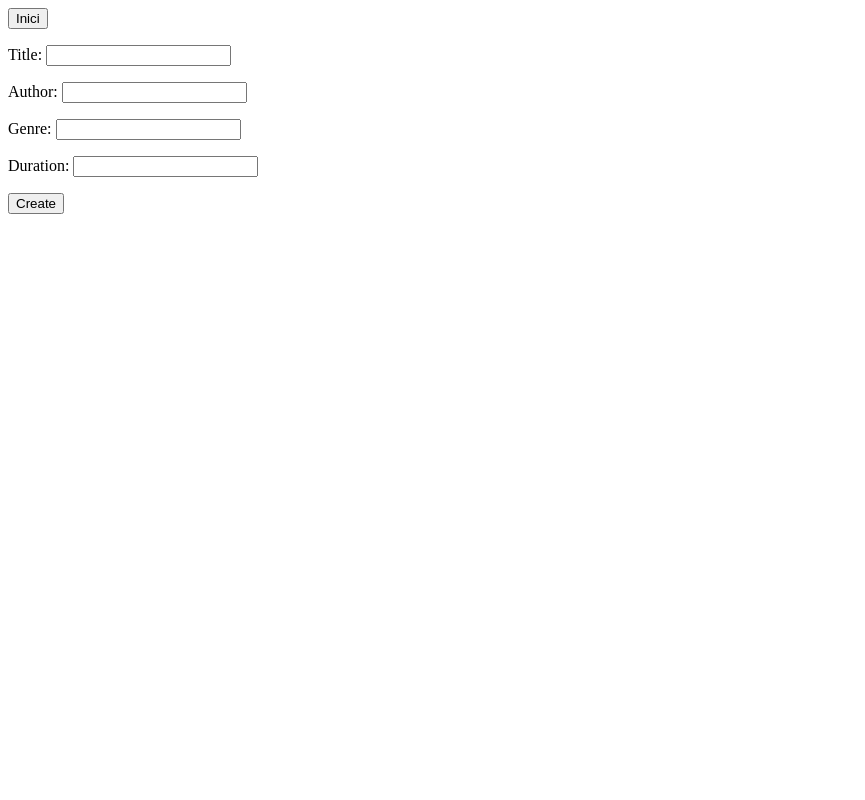
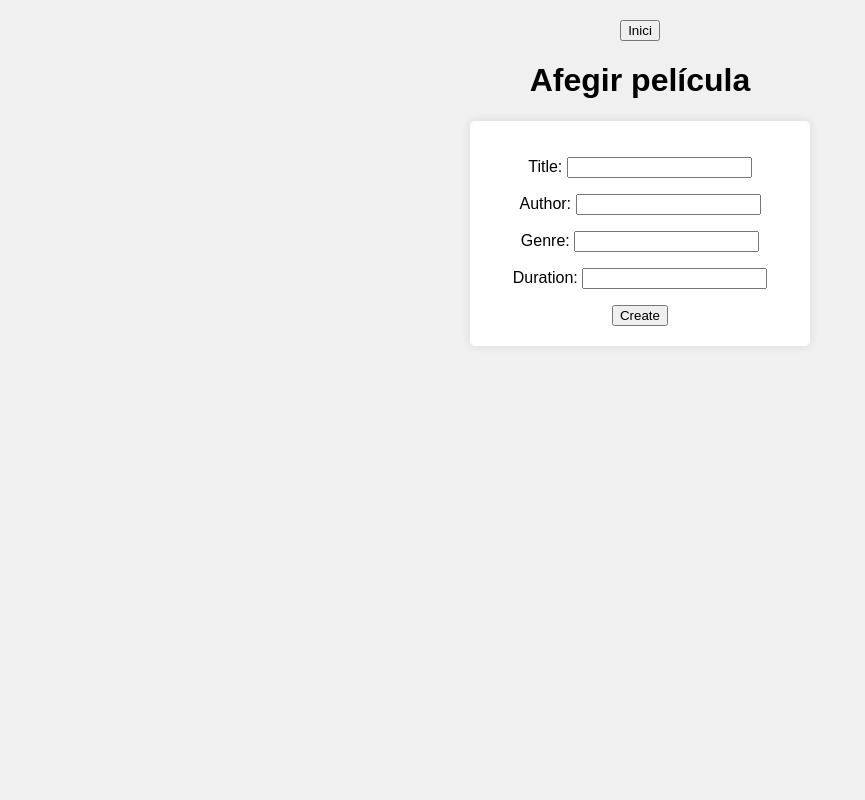
Before and after one commit to arnaums02/FirstDeliverabledjangoProject, a Django app: page /film/create/ in a window 1280 px wide. Shown: the whole page, without its empty margins (0-865 px from the left). Run offline with Django 5.2, Linux system fonts and the light colour scheme.

Commit message:
changes on html and css

```diff
--- a/static/base.css
+++ b/static/base.css
@@ -1,11 +1,10 @@
 body {
     font-family: Arial, sans-serif;
-    margin: 10px;
+    margin: 20px;
     padding: 0;
     background-color: #f0f0f0;
     height: 100vh;
 }
-
 
 /* Estilos de la lista de navegación */
 nav ul {
--- /dev/null
+++ b/static/create_review.css
@@ -0,0 +1,25 @@
+/* Estilos generales */
+body {
+    font-family: Arial, sans-serif;
+    margin: 0;
+    padding: 0;
+    background-color: #f0f0f0;
+    height: 100vh;
+    text-align: center;
+}
+
+/* Estilos para el formulario */
+form {
+    margin: 0 auto; /* Centrar horizontalmente */
+    margin-top: 25  px; /* Espacio superior para separar del borde superior */
+    background-color: #fff;
+    max-width: 300px;
+    padding: 20px;
+    border-radius: 5px;
+    box-shadow: 0 0 10px rgba(0, 0, 0, 0.1);
+    margin-bottom: 20px; /* Agregado: Separación entre el formulario y la lista de libros */
+}
+
+button{
+    margin-top: 20px;
+}
--- a/static/login.css
+++ b/static/login.css
@@ -5,7 +5,10 @@ body {
     background-color: #f0f0f0;
     height: 100vh;
     text-align: center;
+    margin-top: 20px;
 }
+
+
 
 form {
     margin: 0 auto; /* Centrar horizontalmente */
--- a/templates/create_film.html
+++ b/templates/create_film.html
@@ -1,11 +1,14 @@
 <!DOCTYPE html>
 <html lang="en">
 <head>
- <meta charset="UTF-8">
- <title>Crear Película - FILM</title>
+    {% load static %}
+    <link rel="stylesheet" type="text/css" href="{% static 'create_review.css' %}">
+     <meta charset="UTF-8">
+     <title>Crear Película - FILM</title>
 </head>
 <body>
 <a href="{% url 'book_list' %}"><button>Inici</button></a>
+<h1>Afegir película</h1>
 <form method="post">
  {% csrf_token %}
  {{ form.as_p }}
--- a/templates/create_review.html
+++ b/templates/create_review.html
@@ -1,8 +1,12 @@
 <!DOCTYPE html>
 <html lang="en">
 <head>
+     {% load static %}
+    <link rel="stylesheet" type="text/css" href="{% static 'create_review.css' %}">
     <meta charset="UTF-8">
     <title>Crear Review - FILM</title>
+
+
 </head>
 <body>
 <a href="{% url 'book_list' %}"><button>Inici</button></a>
```
Also changed, not shown: static/create_film.css (added, +25 -0 lines), db.sqlite3.
